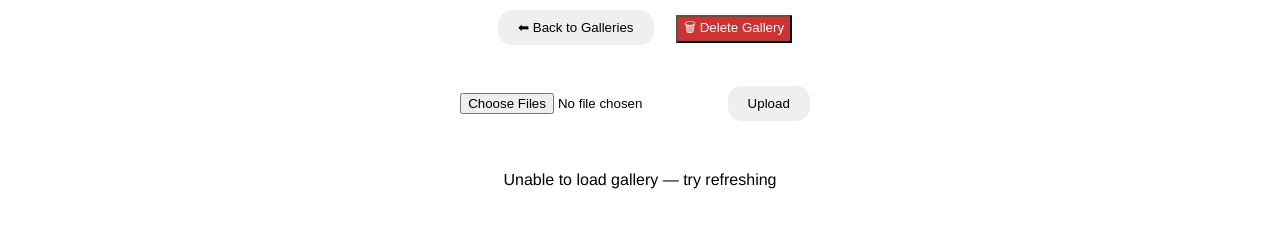
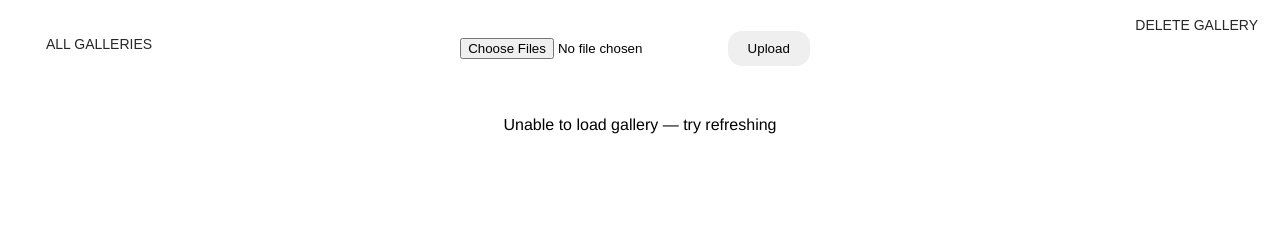
Before and after one commit to darbyjahn/smallphot0-backend, a website: page public/gallery.html in a window 1280 px wide. Drawn offline with Linux system fonts and the light colour scheme; no server answers.

Commit message:
Add files via upload

```diff
--- a/public/gallery.html
+++ b/public/gallery.html
@@ -63,16 +63,48 @@
   font-size: 12px;
   margin-top: 4px;
 }
+
+/* ----- ONLY NEW SECTION: BUTTON STYLE + POSITION ----- */
+
+#backBtn,
+#deleteBtn {
+  position: fixed;
+  top: 16px;
+
+  background: none;
+  border: none;
+
+  font-size: 14px;
+  font-family: Arial, Helvetica, sans-serif;
+
+  cursor: pointer;
+
+  transition: transform .15s ease, opacity .15s ease;
+  opacity: .85;
+}
+
+#backBtn {
+  left: 16px;
+}
+
+#deleteBtn {
+  right: 16px;
+}
+
+#backBtn:hover,
+#deleteBtn:hover {
+  transform: scale(1.12);
+  opacity: 1;
+}
+
 </style>
 
 </head>
 <body>
 
-<button id="backBtn">⬅ Back to Galleries</button>
+<button id="backBtn">ALL GALLERIES</button>
 
-<button id="deleteBtn" style="background:#c33;color:white;margin-left:8px;">
-  🗑 Delete Gallery
-</button>
+<button id="deleteBtn">DELETE GALLERY</button>
 
 <h1 id="title"></h1>
 
@@ -124,7 +156,7 @@ document.getElementById("backBtn").onclick =
 document.getElementById("deleteBtn").onclick = async () => {
 
   const ok = confirm(
-    "⚠️ This will permanently delete this gallery and ALL its media.\n\nContinue?"
+    " !! This will permanently delete this gallery and ALL its media. Do you want to continue ?!!"
   );
 
   if (!ok) return;
@@ -186,12 +218,11 @@ function upload() {
       progressText.textContent = "";
     }, 1200);
 
-    // reload WITHOUT wiping existing until fetch succeeds
     loadGallery(true);
   };
 
   xhr.onerror = () => {
-    progressText.textContent = "Upload error";
+    progressText.textContent = "TOO LARGE (probably), try one at a time with videos";
     alert("Upload failed — check console");
   };
 
@@ -259,7 +290,6 @@ async function loadGallery(keepDOM = false) {
 
     titleEl.textContent = data.title || username;
 
-    // only wipe when first load, not during upload refresh
     if (!keepDOM) galleryEl.innerHTML = "";
 
     media = data.items
@@ -302,13 +332,9 @@ async function loadGallery(keepDOM = false) {
   }
 }
 
-/* ===== CLOSE ===== */
-
 lightbox.addEventListener("click", e => {
   if (!content.contains(e.target)) close();
 });
-
-/* ===== DESKTOP ===== */
 
 if (!isTouch) {
 
@@ -331,8 +357,6 @@ if (!isTouch) {
     if (e.key === "Escape") close();
   });
 }
-
-/* ===== MOBILE SWIPE ===== */
 
 let startX = 0;
 
```
